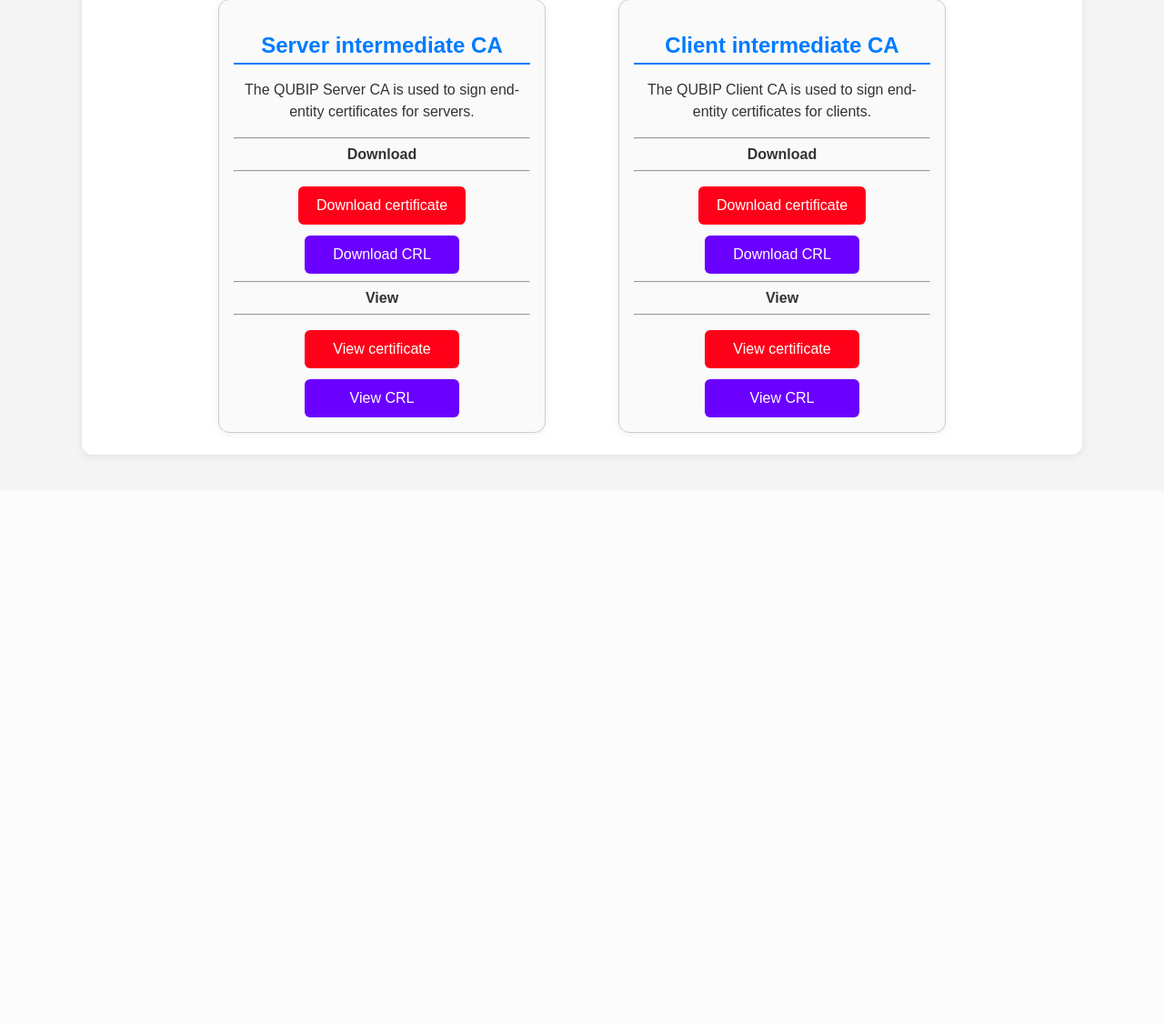
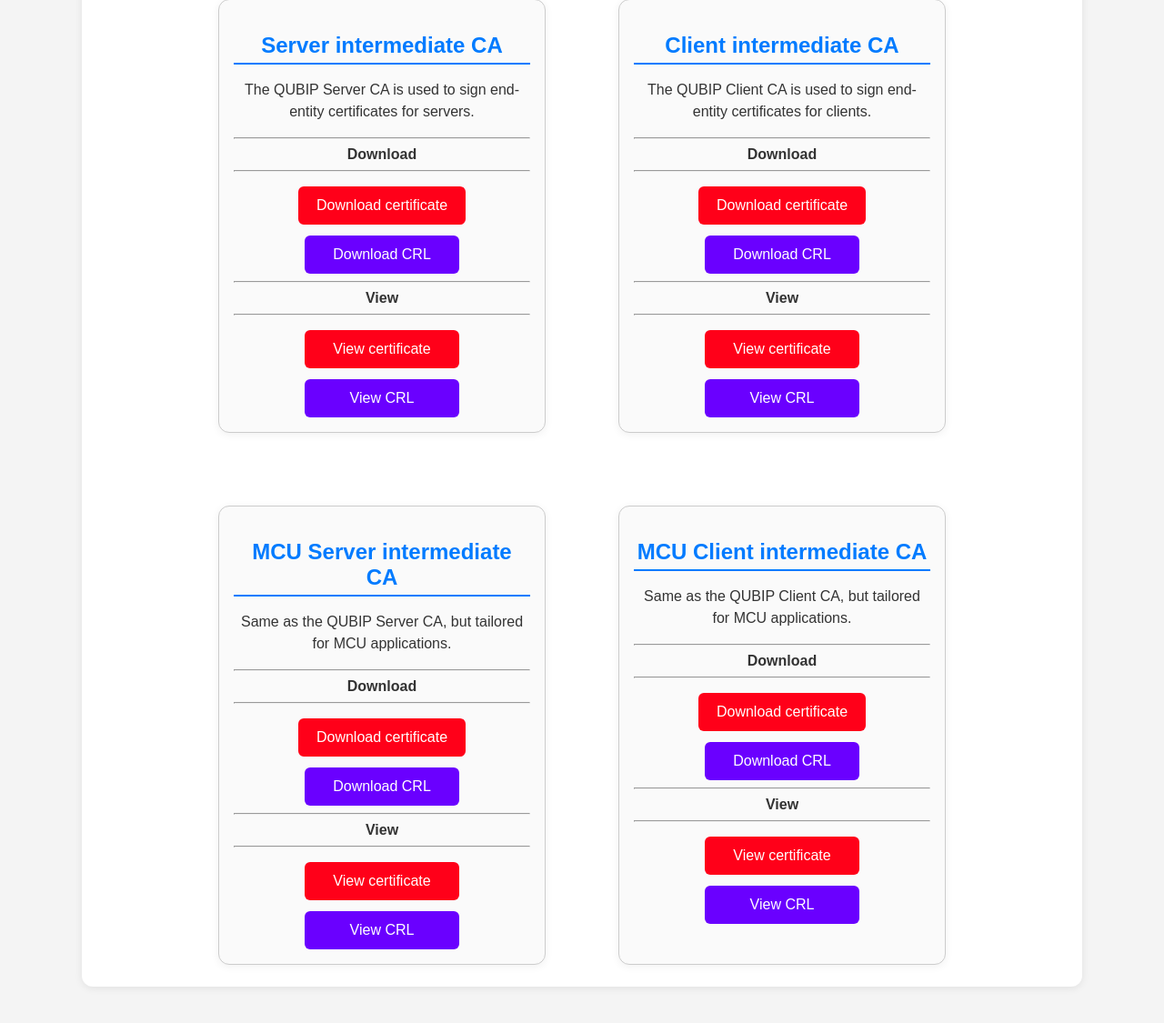
Before and after one commit to QUBIP/pq-qubip-pki, a Flask app: page / in a window 1280 px wide. Shown: the part 1039-2164 px from the top of the page at 91% size. Before the commit the page ends 1544 px from the top, so only its background shows below. Run offline with Flask 3, Linux system fonts and the light colour scheme; parts of the project's set-up code (start-up, migrations or seed data) failed here and were passed over.

Commit message:
added MCU ca

```diff
--- a/app.py
+++ b/app.py
@@ -18,7 +18,6 @@ from pkiCrypto import (
     convert_certificate_to_der,
 )
 from config import Config
-
 # -----------------------------------------------------------------------------
 # App & config
 # -----------------------------------------------------------------------------
@@ -70,39 +69,88 @@ def chain_issue_paths(ca: str):
             "ca_chain":     app.config["INTERMEDIATE_CA_SERVER_CHAIN"],
             "extensions":   "server_ext"
         }
+    if ca == "qubip-ca-server-mcu-fb81895b":
+        return {
+            "ca_certs_dir": app.config["INTERMEDIATE_CA_SERVER_MCU_CERTS_DIR"],
+            "ca_conf":      app.config["INTERMEDIATE_CA_SERVER_MCU_CONF"],
+            "ca_key_file":  app.config["INTERMEDIATE_CA_SERVER_MCU_KEY"],
+            "ca_passfile":  app.config["INTERMEDIATE_CA_SERVER_MCU_PASSWORD"],
+            "ca_cert":      app.config["INTERMEDIATE_CA_SERVER_MCU_CERT"],
+            "ca_chain":     app.config["INTERMEDIATE_CA_SERVER_MCU_CHAIN"],
+            "extensions":   "server_ext"
+        }
+    if ca == "qubip-ca-client-mcu-fb81895b":
+        return {
+            "ca_certs_dir": app.config["INTERMEDIATE_CA_CLIENT_MCU_CERTS_DIR"],
+            "ca_conf":      app.config["INTERMEDIATE_CA_CLIENT_MCU_CONF"],
+            "ca_key_file":  app.config["INTERMEDIATE_CA_CLIENT_MCU_KEY"],
+            "ca_passfile":  app.config["INTERMEDIATE_CA_CLIENT_MCU_PASSWORD"],
+            "ca_cert":      app.config["INTERMEDIATE_CA_CLIENT_MCU_CERT"],
+            "ca_chain":     app.config["INTERMEDIATE_CA_CLIENT_MCU_CHAIN"],
+            "extensions":   "client_ext"
+        }
     abort(400, "Invalid chain")
 
-def cert_ctx(purpose: str):
+def cert_ctx(purpose: str, chain: str = "default") -> dict:
     """
     Paths & config needed by /generate_certificate based on device + purpose.
     (Same logic; just centralized.)
     """
-    if purpose == "client":
-        conf_file = app.config["CLIENT_CONF"]
-        return {
-            "ca": app.config["INTERMEDIATE_CA_CLIENT"],
-            "ca_certs_dir": app.config["INTERMEDIATE_CA_CLIENT_CERTS_DIR"],
-            "ca_conf":      app.config["INTERMEDIATE_CA_CLIENT_CONF"],
-            "ca_key_file":  app.config["INTERMEDIATE_CA_CLIENT_KEY"],
-            "ca_passfile":  app.config["INTERMEDIATE_CA_CLIENT_PASSWORD"],
-            "ca_cert":       app.config["INTERMEDIATE_CA_CLIENT_CERT"],
-            "ca_chain":      app.config["INTERMEDIATE_CA_CLIENT_CHAIN"],
-            "conf_file":    conf_file,
-            "extensions":   "client_ext"
-        }
-    if purpose == "server":
-        conf_file = app.config["SERVER_CONF"]
-        return {
-            "ca": app.config["INTERMEDIATE_CA_SERVER"],
-            "ca_certs_dir": app.config["INTERMEDIATE_CA_SERVER_CERTS_DIR"],
-            "ca_conf":      app.config["INTERMEDIATE_CA_SERVER_CONF"],
-            "ca_key_file":  app.config["INTERMEDIATE_CA_SERVER_KEY"],
-            "ca_passfile":  app.config["INTERMEDIATE_CA_SERVER_PASSWORD"],
-            "ca_cert":       app.config["INTERMEDIATE_CA_SERVER_CERT"],
-            "ca_chain":      app.config["INTERMEDIATE_CA_SERVER_CHAIN"],
-            "conf_file":    conf_file,
-            "extensions":   "server_ext"
-        }
+    if chain == "default":
+        if purpose == "client":
+            conf_file = app.config["CLIENT_CONF"]
+            return {
+                "ca": app.config["INTERMEDIATE_CA_CLIENT"],
+                "ca_certs_dir": app.config["INTERMEDIATE_CA_CLIENT_CERTS_DIR"],
+                "ca_conf":      app.config["INTERMEDIATE_CA_CLIENT_CONF"],
+                "ca_key_file":  app.config["INTERMEDIATE_CA_CLIENT_KEY"],
+                "ca_passfile":  app.config["INTERMEDIATE_CA_CLIENT_PASSWORD"],
+                "ca_cert":       app.config["INTERMEDIATE_CA_CLIENT_CERT"],
+                "ca_chain":      app.config["INTERMEDIATE_CA_CLIENT_CHAIN"],
+                "conf_file":    conf_file,
+                "extensions":   "client_ext"
+            }
+        if purpose == "server":
+            conf_file = app.config["SERVER_CONF"]
+            return {
+                "ca": app.config["INTERMEDIATE_CA_SERVER"],
+                "ca_certs_dir": app.config["INTERMEDIATE_CA_SERVER_CERTS_DIR"],
+                "ca_conf":      app.config["INTERMEDIATE_CA_SERVER_CONF"],
+                "ca_key_file":  app.config["INTERMEDIATE_CA_SERVER_KEY"],
+                "ca_passfile":  app.config["INTERMEDIATE_CA_SERVER_PASSWORD"],
+                "ca_cert":       app.config["INTERMEDIATE_CA_SERVER_CERT"],
+                "ca_chain":      app.config["INTERMEDIATE_CA_SERVER_CHAIN"],
+                "conf_file":    conf_file,
+                "extensions":   "server_ext"
+            }
+    else:
+        # chain == mcu
+        if purpose == "client":
+            conf_file = app.config["CLIENT_CONF"]
+            return {
+                "ca": app.config["INTERMEDIATE_CA_CLIENT_MCU"],
+                "ca_certs_dir": app.config["INTERMEDIATE_CA_CLIENT_MCU_CERTS_DIR"],
+                "ca_conf":      app.config["INTERMEDIATE_CA_CLIENT_MCU_CONF"],
+                "ca_key_file":  app.config["INTERMEDIATE_CA_CLIENT_MCU_KEY"],
+                "ca_passfile":  app.config["INTERMEDIATE_CA_CLIENT_MCU_PASSWORD"],
+                "ca_cert":       app.config["INTERMEDIATE_CA_CLIENT_MCU_CERT"],
+                "ca_chain":      app.config["INTERMEDIATE_CA_CLIENT_MCU_CHAIN"],
+                "conf_file":    conf_file,
+                "extensions":   "client_ext"
+            }
+        if purpose == "server":
+            conf_file = app.config["SERVER_CONF"]
+            return {
+                "ca": app.config["INTERMEDIATE_CA_SERVER_MCU"],
+                "ca_certs_dir": app.config["INTERMEDIATE_CA_SERVER_MCU_CERTS_DIR"],
+                "ca_conf":      app.config["INTERMEDIATE_CA_SERVER_MCU_CONF"],
+                "ca_key_file":  app.config["INTERMEDIATE_CA_SERVER_MCU_KEY"],
+                "ca_passfile":  app.config["INTERMEDIATE_CA_SERVER_MCU_PASSWORD"],
+                "ca_cert":       app.config["INTERMEDIATE_CA_SERVER_MCU_CERT"],
+                "ca_chain":      app.config["INTERMEDIATE_CA_SERVER_MCU_CHAIN"],
+                "conf_file":    conf_file,
+                "extensions":   "server_ext"
+            }
     abort(400, f"Invalid purpose: {purpose}")
 
 def chain_base_dir() -> str:
@@ -116,6 +164,10 @@ def ca_cert_path(ca: str) -> str:
         return app.config['INTERMEDIATE_CA_CLIENT_CERT']
     if ca == "qubip-ca-server-fb81895b":
         return app.config['INTERMEDIATE_CA_SERVER_CERT']
+    if ca == "qubip-ca-client-mcu-fb81895b":
+        return app.config['INTERMEDIATE_CA_CLIENT_MCU_CERT']
+    if ca == "qubip-ca-server-mcu-fb81895b":
+        return app.config['INTERMEDIATE_CA_SERVER_MCU_CERT']
     abort(404, "CA not found")
 
 def ca_crl_path(ca: str) -> str:
@@ -126,6 +178,10 @@ def ca_crl_path(ca: str) -> str:
         return app.config['INTERMEDIATE_CA_CLIENT_CRL_DER']
     if ca == "qubip-ca-server-fb81895b":
         return app.config['INTERMEDIATE_CA_SERVER_CRL_DER']
+    if ca == "qubip-ca-client-mcu-fb81895b":
+        return app.config['INTERMEDIATE_CA_CLIENT_MCU_CRL_DER']
+    if ca == "qubip-ca-server-mcu-fb81895b":
+        return app.config['INTERMEDIATE_CA_SERVER_MCU_CRL_DER']
     abort(404, "CA not found")
 
 def issued_certs_dir_for(ca: str) -> str:
@@ -134,6 +190,10 @@ def issued_certs_dir_for(ca: str) -> str:
         return app.config['INTERMEDIATE_CA_CLIENT_CERTS_DIR']
     if ca == "qubip-ca-server-fb81895b":
         return app.config['INTERMEDIATE_CA_SERVER_CERTS_DIR']
+    if ca == "qubip-ca-client-mcu-fb81895b":
+        return app.config['INTERMEDIATE_CA_CLIENT_MCU_CERTS_DIR']
+    if ca == "qubip-ca-server-mcu-fb81895b":
+        return app.config['INTERMEDIATE_CA_SERVER_MCU_CERTS_DIR']
     abort(404, "CA not found")
 
 def load_cert_from_store(ca: str, certificate_id: str) -> str:
@@ -151,15 +211,22 @@ def load_cert_from_store(ca: str, certificate_id: str) -> str:
 @app.post('/v2/certs/issue_from_csr')
 def issue_from_csr():
     # read form fields
+    chain = request.form.get("chain", "default").strip().lower()
     purpose = request.form.get("purpose", "").strip()
     ca = ""
     if purpose not in {"server", "client"}:
         abort(400, "Invalid purpose")
     if purpose == "client":
-        ca = "qubip-ca-client-fb81895b"
+        if chain == "default":
+            ca = "qubip-ca-client-fb81895b"
+        else:
+            ca = "qubip-ca-client-mcu-fb81895b"
 
     elif purpose == "server":
-        ca = "qubip-ca-server-fb81895b"
+        if chain == "default":
+            ca = "qubip-ca-server-fb81895b"
+        else:
+            ca = "qubip-ca-server-mcu-fb81895b"
     paths = chain_issue_paths(ca)
     out_format = request.form.get("out_format", "pem").strip().lower()
     if out_format not in {"pem", "der"}:
@@ -224,9 +291,10 @@ def generate_certificate(purpose):
     if request.method == 'POST':
         try:
             data = request.json or request.form
-            ctx = cert_ctx(purpose)
+            logging.info(f"Received certificate generation request: {data}")
+            chain = data.get('chain', 'default')  # default to "default" if not provided
+            ctx = cert_ctx(purpose, chain)
             algorithm = data.get('algorithm')
-
             commonName = data.get('common_name')
             cn_type = data.get('cn_type') # IP/DNS
             cert_id = f'{str(uuid.uuid4().hex[:10 ])}-{purpose}'
@@ -396,4 +464,6 @@ def home():
     return render_template('home.html')
 
 if __name__ == '__main__':
+    logging.info("Starting QUBIP PKI Flask app")
+    logging.info(Config.__dict__)
     app.run(host='130.192.1.31', debug=True, port=5000)
--- a/pkiCrypto.py
+++ b/pkiCrypto.py
@@ -12,7 +12,7 @@ import shlex
 classical_algorithms = ['rsa2048', 'rsa3072','rsa4096', 'ed25519']
 
 pq_algorithms = ['mldsa44', 'mldsa65', 'mldsa87', 'mldsa44_ed25519', 'mldsa65_ed25519']
-cas = ['qubip-root-ca-fb81895b', 'qubip-ca-client-fb81895b', 'qubip-ca-server-fb81895b']
+cas = ['qubip-root-ca-fb81895b', 'qubip-ca-client-fb81895b', 'qubip-ca-server-fb81895b', 'qubip-ca-client-mcu-fb81895b', 'qubip-ca-server-mcu-fb81895b']
 
 
 def generate_private_key(openssl, key_file, algorithm):
--- a/static/js-scripts/gen-cert-6.js
+++ b/static/js-scripts/gen-cert-6.js
@@ -4,6 +4,7 @@ document.addEventListener("DOMContentLoaded", function () {
     let latestCertInfo = null;
     const certForm = document.getElementById("certForm");
     const purpose = certForm.getAttribute("data-purpose");
+    const chain = certForm.getAttribute("chain");
 
     // Actions after certificate generation
     const certActions = document.getElementById("certificate-actions");
@@ -171,6 +172,7 @@ document.addEventListener("DOMContentLoaded", function () {
         showLoader();
         submitButton.disabled = true;
         const algorithm = document.getElementById('key_algorithm').value;
+        const chain = document.getElementById('chain').value;
         let commonName = null;
         let cnType = null;
 
@@ -182,6 +184,7 @@ document.addEventListener("DOMContentLoaded", function () {
             algorithm: algorithm,
             purpose: purpose,
             cn_type: cnType,
+            chain: chain
         };
         fetch(`/v2/generate_certificate/${purpose}`, {
             method: 'POST',
--- a/templates/home.html
+++ b/templates/home.html
@@ -78,7 +78,6 @@
                         <a class="button crl-button" href="{{ url_for('view_ca_crl', ca='qubip-ca-server-fb81895b') }}">View CRL</a>
                     </div>
                 </div>
-
                 <div class="ca-section intermediate-ca">
                     <h2>Client intermediate CA</h2>
                     <p>The QUBIP Client CA is used to sign end-entity certificates for clients.</p>
@@ -97,6 +96,44 @@
                         <a class="button crl-button" href="{{ url_for('view_ca_crl', ca='qubip-ca-client-fb81895b') }}">View CRL</a>
                     </div>
                 </div>
+                <div class="ca-section intermediate-ca">
+                    <h2>MCU Server intermediate CA</h2>
+                    <p>Same as the QUBIP Server CA, but tailored for MCU applications.</p>
+                    <hr>
+                    <strong>Download</strong>
+                    <hr>
+                    <div class="button-container">
+                        <a href="#" class="button cert-button download-ca-cert-btn" cert-name="qubip-ca-server-mcu-fb81895b">Download certificate</a>
+                        <a href="#" class="button crl-button download-crl-btn" crl-name="qubip-ca-server-mcu-fb81895b">Download CRL</a>
+                    </div>
+                    <hr>
+                    <strong>View</strong>
+                    <hr>
+                    <div class="button-container">
+                        <a href="#" class="button cert-button view-ca-cert-btn" cert-name="qubip-ca-server-mcu-fb81895b">View certificate</a>
+                        <a class="button crl-button" href="{{ url_for('view_ca_crl', ca='qubip-ca-server-mcu-fb81895b') }}">View CRL</a>
+                    </div>
+                </div>
+
+
+                <div class="ca-section intermediate-ca">
+                    <h2>MCU Client intermediate CA</h2>
+                    <p>Same as the QUBIP Client CA, but tailored for MCU applications.</p>
+                    <hr>
+                    <strong>Download</strong>
+                    <hr>
+                    <div class="button-container">
+                        <a href="#" class="button cert-button download-ca-cert-btn" cert-name="qubip-ca-client-mcu-fb81895b">Download certificate</a>
+                        <a href="#" class="button crl-button download-crl-btn" crl-name="qubip-ca-client-mcu-fb81895b">Download CRL</a>
+                    </div>
+                    <hr>
+                    <strong>View</strong>
+                    <hr>
+                    <div class="button-container">
+                        <a href="#" class="button cert-button view-ca-cert-btn" cert-name="qubip-ca-client-mcu-fb81895b">View certificate</a>
+                        <a class="button crl-button" href="{{ url_for('view_ca_crl', ca='qubip-ca-client-mcu-fb81895b') }}">View CRL</a>
+                    </div>
+                </div>
             </div>
         </div>
     </div>
```
Also changed, not shown: templates/gen-cert.html (+7 -0 lines), templates/issue_dashboard.html (+7 -0 lines).
